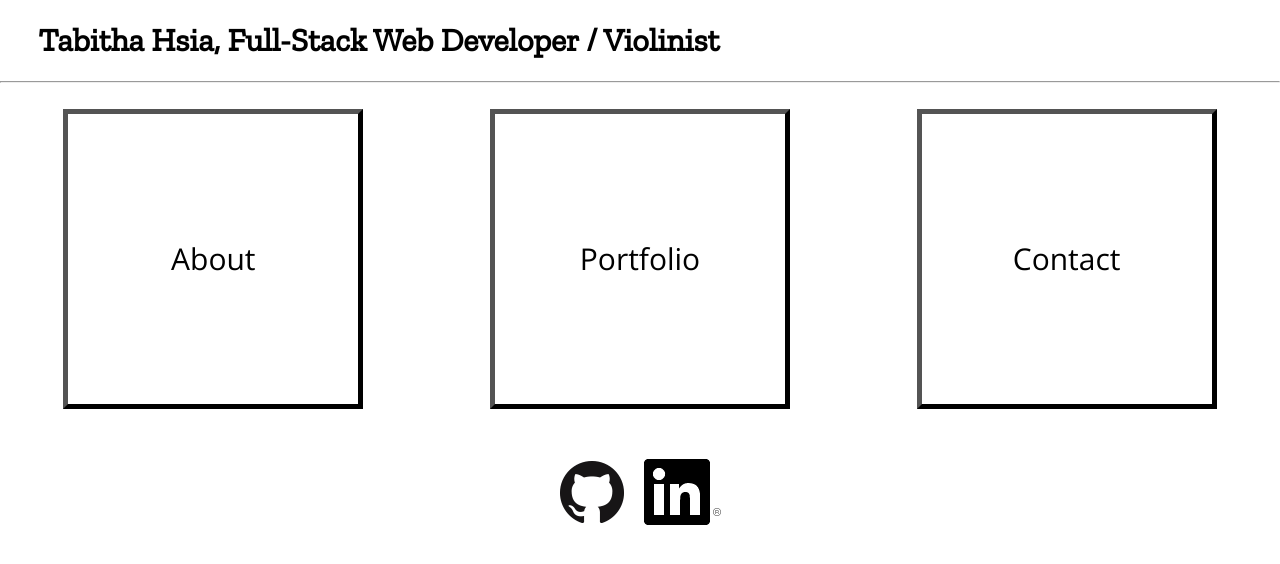
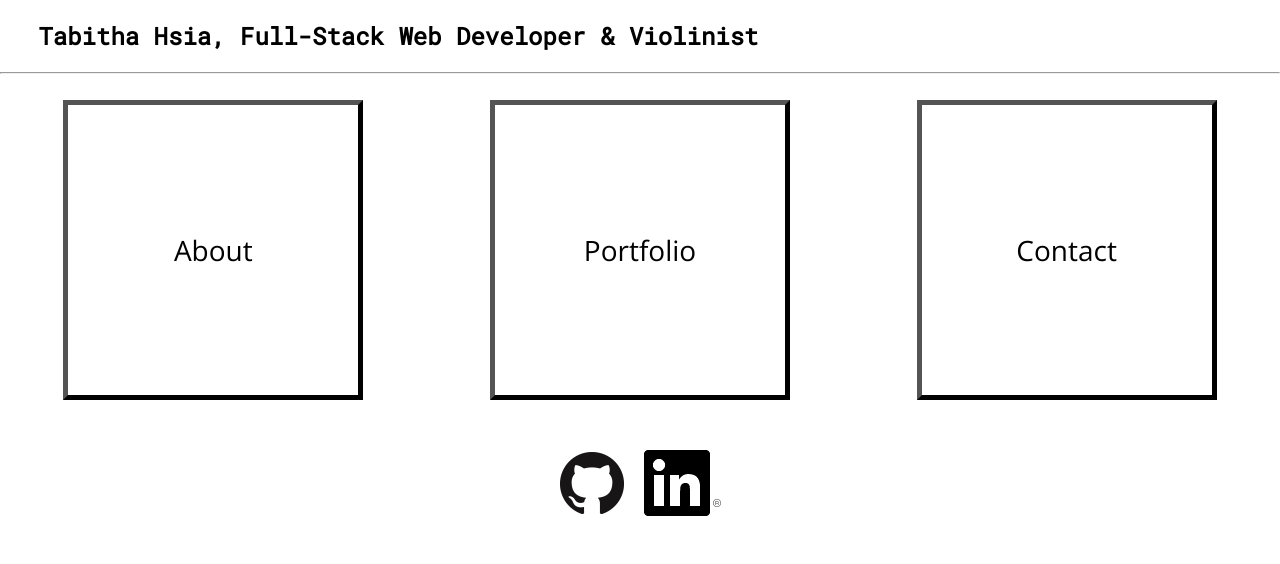
Before and after one commit to tabithahsia/Portfolio, a React (Create React App) app: page / in a window 1280 px wide. Shown: the top 564 px of the page. Built offline with nearby package versions, Linux system fonts and the light colour scheme.

Commit message:
Update fonts

```diff
--- a/public/index.html
+++ b/public/index.html
@@ -10,7 +10,7 @@
     -->
     <link rel="manifest" href="%PUBLIC_URL%/manifest.json">
     <link rel="shortcut icon" href="%PUBLIC_URL%/favicon.ico">
-    <link href="https://fonts.googleapis.com/css?family=Open+Sans|Zilla+Slab" rel="stylesheet">
+    <link href="https://fonts.googleapis.com/css?family=Open+Sans|Roboto+Mono" rel="stylesheet">
 
     <!--
       Notice the use of %PUBLIC_URL% in the tags above.
--- a/src/App.js
+++ b/src/App.js
@@ -59,7 +59,7 @@ class App extends Component {
     const { open } = this.state;
     return (
       <div>
-        <h1>Tabitha Hsia, Full-Stack Web Developer / Violinist </h1>
+        <h2 id="header">Tabitha Hsia, Full-Stack Web Developer & Violinist </h2>
         <hr></hr>
         <br></br>
         <div className="container">
--- a/src/Components/About.jsx
+++ b/src/Components/About.jsx
@@ -20,7 +20,6 @@ class About extends React.Component {
           I have also played violin for 20 years.
           <br></br>
           I live with my pet fish, Einstein Bettafin Hsia.
-
         </p>
         <h3> Skills </h3>
         <p><strong>Strong</strong>: Javascript ES6, HTML, React, Node, Express, MySQL, SQL, Redux </p>
--- a/src/styles.css
+++ b/src/styles.css
@@ -5,7 +5,7 @@ button {
    height:300px;
    width:300px;
    cursor:pointer;
-   font-size: 30px;
+   font-size: 28px;
    border-width: 5px;
 }
 
@@ -14,8 +14,8 @@ button:hover {
    color:white;
 }
 
-h1 {
-  font-family: 'Zilla Slab', serif;
+h2#header {
+  font-family: 'Roboto Mono', monospace;
   text-indent: 3%;
 }
 a {
```
